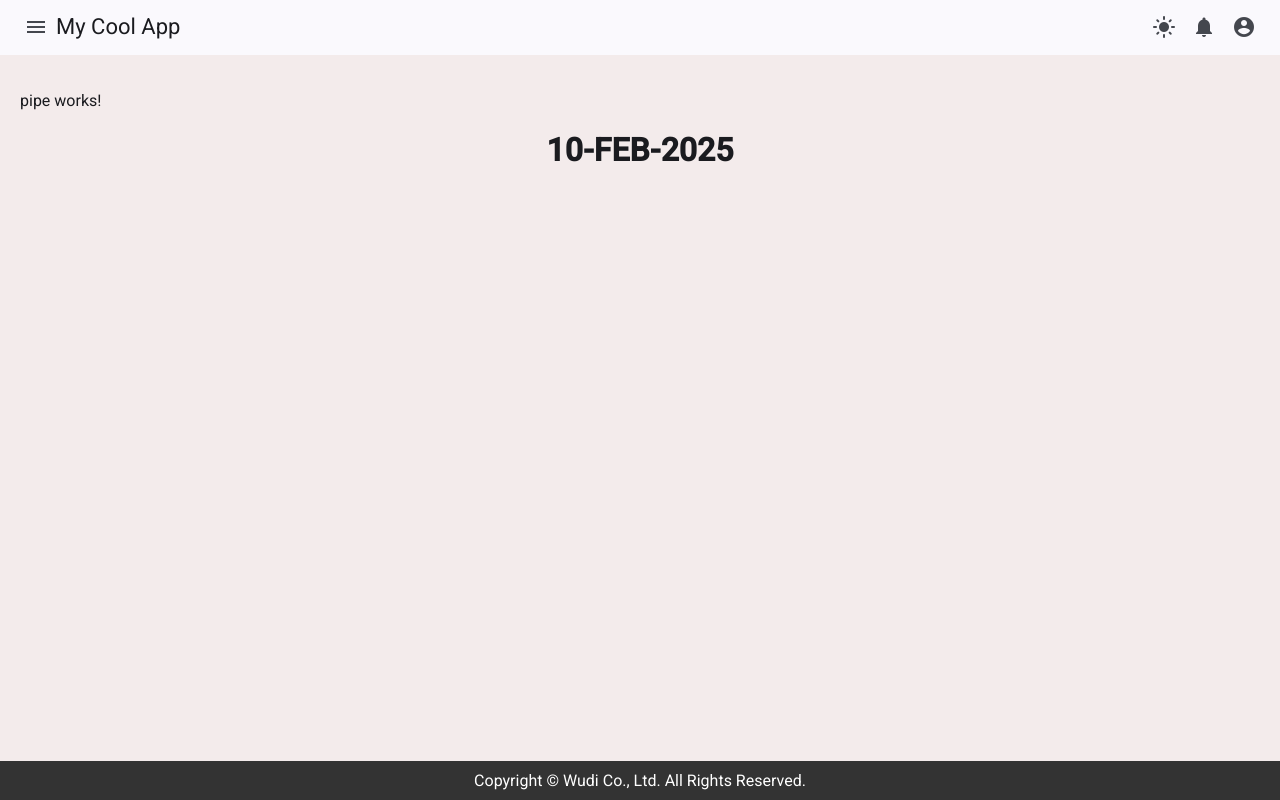
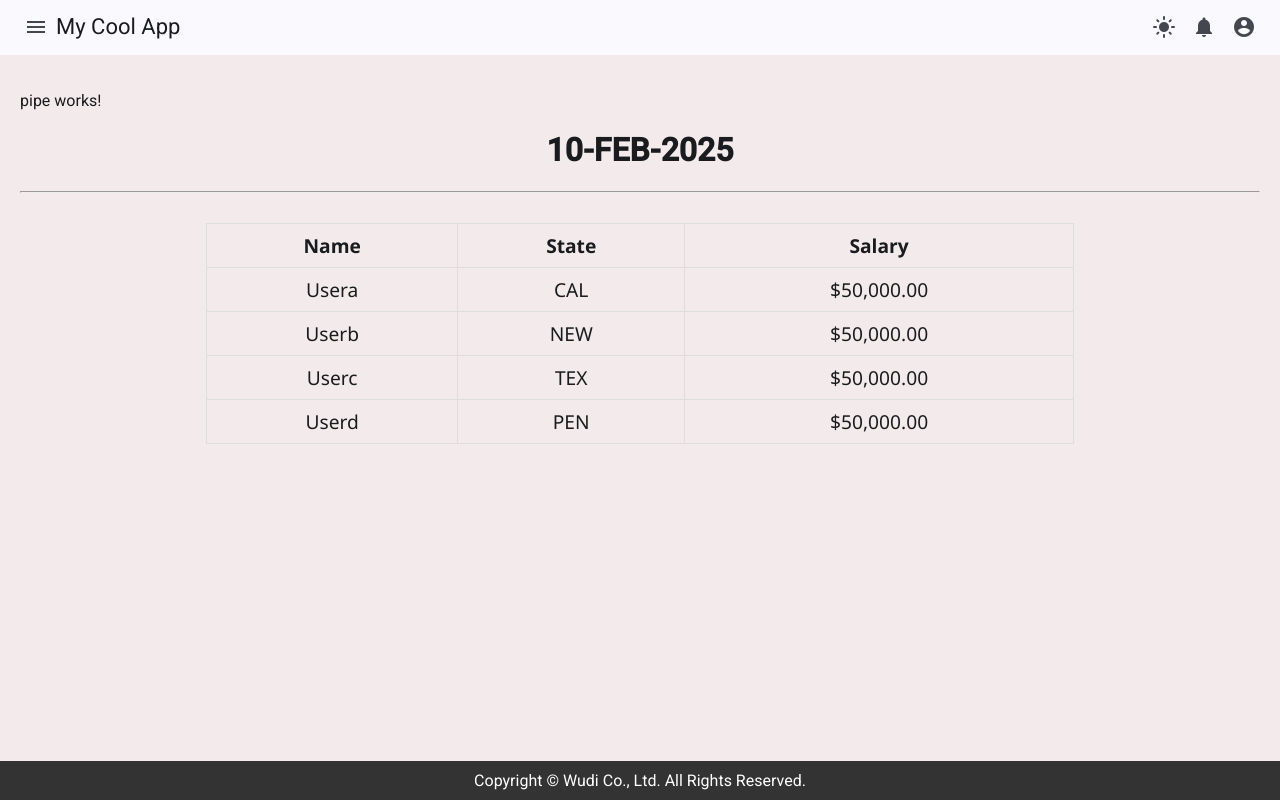
Before and after one commit to alisonwu6/my-angular-typescript-lab, an Angular app: page /pipe in a window 1280 px wide. Built offline with nearby package versions, Linux system fonts and the light colour scheme.

Commit message:
feat: Pipes - 83. Task - Implementing the built-in pipes

```diff
--- a/src/app/features/pipe/pipe.component.html
+++ b/src/app/features/pipe/pipe.component.html
@@ -7,3 +7,21 @@
 MMM  -> 3 letters character month
 MMMM -> full name of month
 -->
+
+<hr />
+
+
+<div class="table-container">
+  <table>
+    <tr>
+      <th>Name</th>
+      <th>State</th>
+      <th>Salary</th>
+    </tr>
+    <tr *ngFor="let emp of employees">
+      <td>{{ emp.name | titlecase }}</td>
+      <td>{{ emp.state | slice : 0 : 3 | uppercase }}</td>
+      <td>{{ emp.salary | currency : "USD" }}</td>
+    </tr>
+  </table>
+</div>
--- a/src/app/features/pipe/pipe.component.scss
+++ b/src/app/features/pipe/pipe.component.scss
@@ -0,0 +1,17 @@
+.table-container {
+  display: flex;
+  justify-content: center;
+  margin-top: 30px;
+}
+table {
+  width: 70%;
+  text-align: center;
+  border-collapse: collapse;
+}
+td,
+th {
+  padding: 8px;
+  font-size: 1.2rem;
+  font-family: "Segoe UI", Tahoma, Geneva, Verdana, sans-serif;
+  border: 1px solid #ddd;
+}
--- a/src/app/features/pipe/pipe.component.ts
+++ b/src/app/features/pipe/pipe.component.ts
@@ -10,6 +10,14 @@
 export class PipeComponent {
   title: string = 'Example of pipe expression';
   showDt: Date = new Date();
+
+  //  Task - Implementing the built-in pipes
+  employees = [
+    { name: 'userA', state: 'california', salary: 50000 },
+    { name: 'userB', state: 'new york', salary: 50000 },
+    { name: 'userC', state: 'texas', salary: 50000 },
+    { name: 'userD', state: 'pennsylvania', salary: 50000 },
+  ];
 }
 
 /**
```
